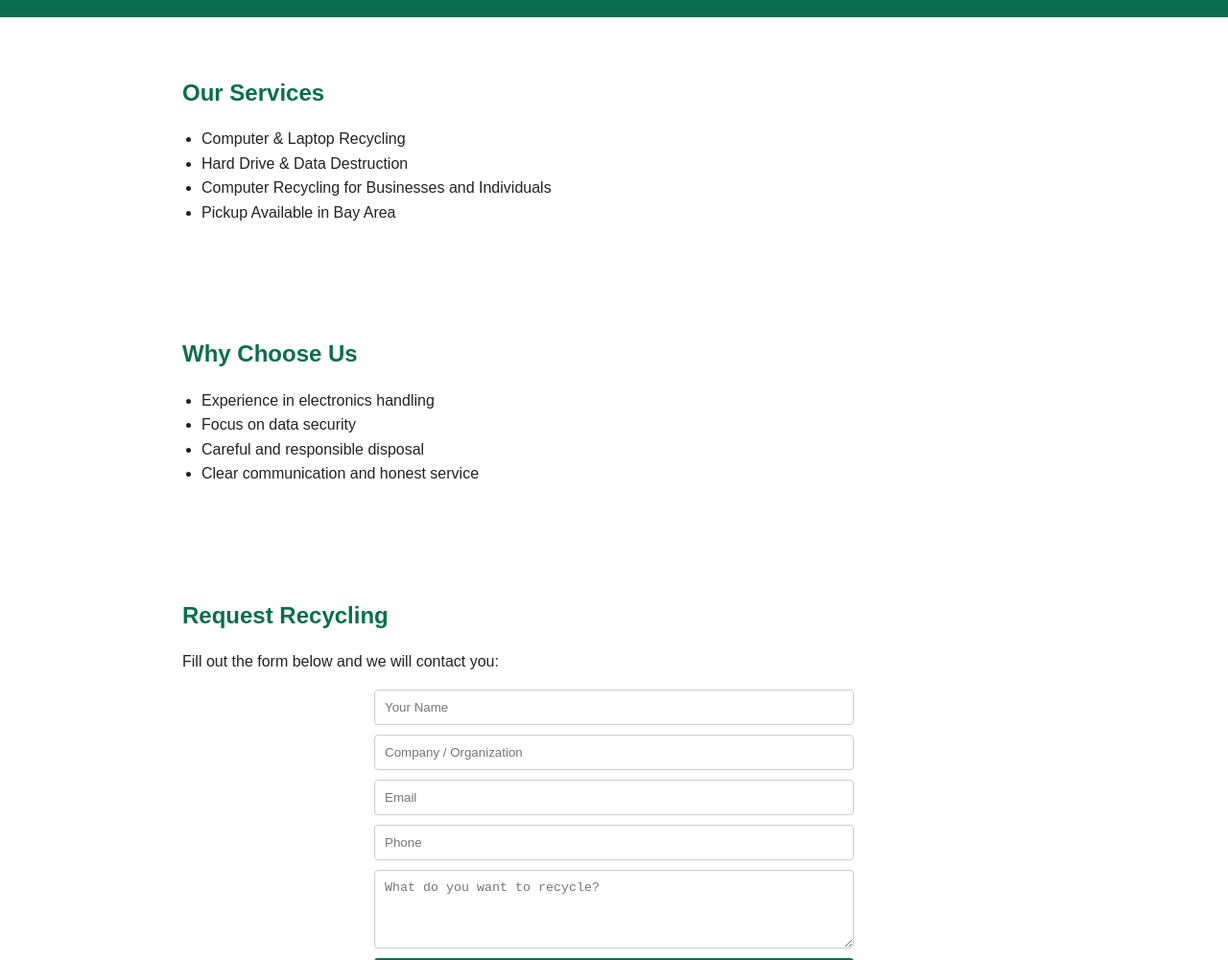
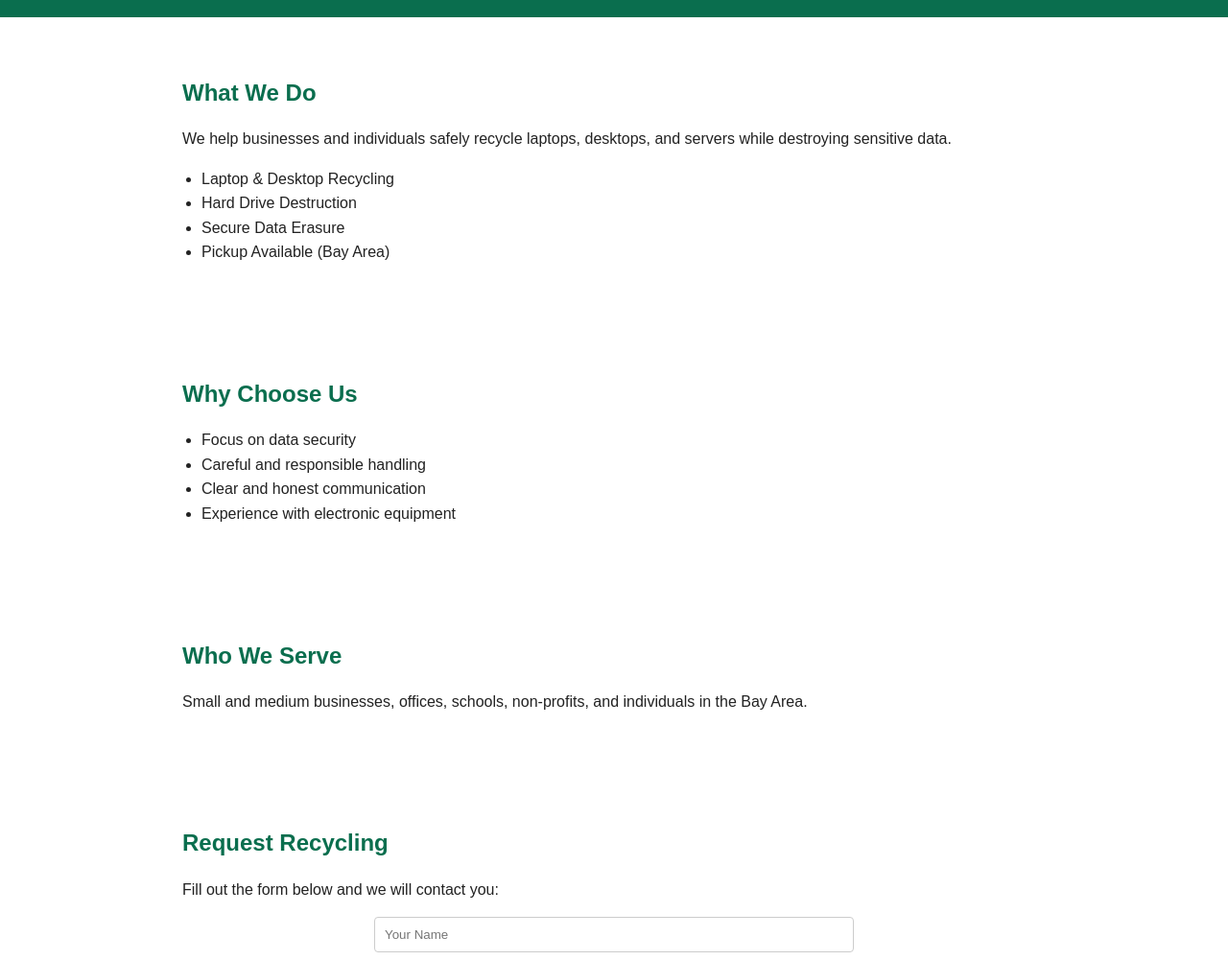
Before and after one commit to gornostalev-recycling/gornostalev-recycling.github.io, a plain HTML site: page index.html in a window 1280 px wide. Shown: the part 280-1281 px from the top of the page at 96% size. Drawn offline with nearby package versions, Linux system fonts and the light colour scheme.

Commit message:
Update index.html

```diff
--- a/index.html
+++ b/index.html
@@ -29,23 +29,34 @@ footer { background:#f4f4f4; text-align:center; padding:20px; font-size:14px; ma
 </header>
 
 <section>
-<h2>Our Services</h2>
+  <h2>What We Do</h2>
+  <p>
+    We help businesses and individuals safely recycle laptops, desktops, and servers while destroying sensitive data.
+  </p>
   <ul>
-<li>Computer & Laptop Recycling</li>
-<li>Hard Drive & Data Destruction</li>
-<li>Computer Recycling for Businesses and Individuals</li>
-<li>Pickup Available in Bay Area</li>
+    <li>Laptop & Desktop Recycling</li>
+    <li>Hard Drive Destruction</li>
+    <li>Secure Data Erasure</li>
+    <li>Pickup Available (Bay Area)</li>
   </ul>
 </section>
 
 <section>
   <h2>Why Choose Us</h2>
   <ul>
-<li>Experience in electronics handling</li>
     <li>Focus on data security</li>
-<li>Careful and responsible disposal</li>
-<li>Clear communication and honest service</li>
+    <li>Careful and responsible handling</li>
+    <li>Clear and honest communication</li>
+    <li>Experience with electronic equipment</li>
   </ul>
+</section>
+
+<section>
+  <h2>Who We Serve</h2>
+  <p>
+    Small and medium businesses, offices, schools, non-profits,
+    and individuals in the Bay Area.
+  </p>
 </section>
 
 <section id="contact">
```
Lines whose indentation alone changed are shown as unchanged.
